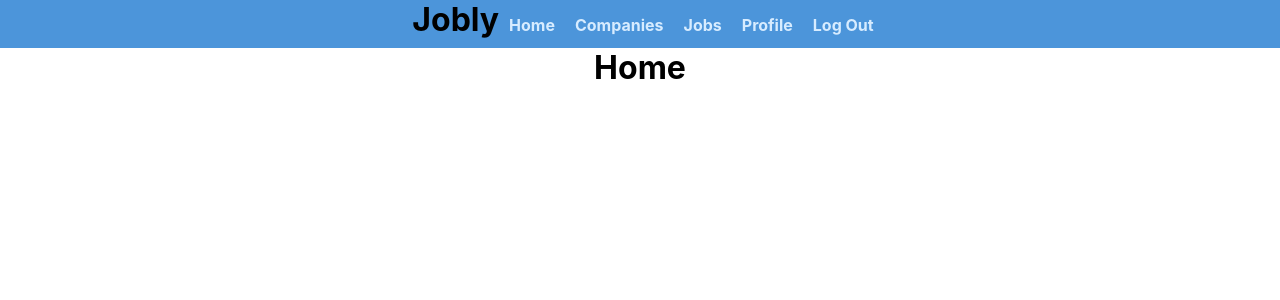
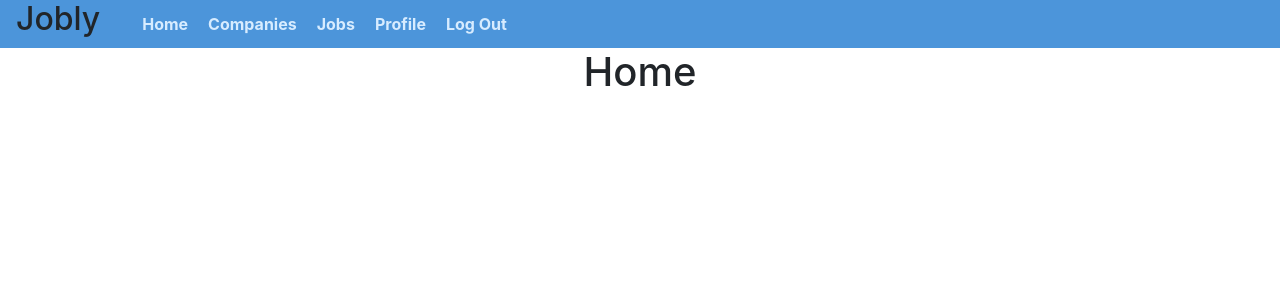
Before and after one commit to snstrong/react-jobly-frontend, a React (Create React App) app: page / in a window 1280 px wide. Shown: the top 300 px of the page. Built offline with nearby package versions, Linux system fonts and the light colour scheme; no server answers.

Commit message:
Add Bootstrap

```diff
--- a/public/index.html
+++ b/public/index.html
@@ -1,14 +1,15 @@
 <!DOCTYPE html>
 <html lang="en">
+
 <head>
   <meta charset="utf-8" />
   <link rel="icon" href="%PUBLIC_URL%/favicon.ico" />
   <meta name="viewport" content="width=device-width, initial-scale=1" />
   <meta name="theme-color" content="#000000" />
-    <meta
-      name="description"
-      content="Web site created using create-react-app"
-    />
+  <meta name="description" content="Jobly Job search platform" />
+  <link href="https://cdn.jsdelivr.net/npm/bootstrap@5.1.1/dist/css/bootstrap.min.css" rel="stylesheet"
+    integrity="sha384-F3w7mX95PdgyTmZZMECAngseQB83DfGTowi0iMjiWaeVhAn4FJkqJByhZMI3AhiU" crossorigin="anonymous">
+
   <link rel="apple-touch-icon" href="%PUBLIC_URL%/logo192.png" />
   <!--
       manifest.json provides metadata used when your web app is installed on a
@@ -26,6 +27,7 @@
     -->
   <title>React App</title>
 </head>
+
 <body>
   <noscript>You need to enable JavaScript to run this app.</noscript>
   <div id="root"></div>
@@ -40,4 +42,5 @@
       To create a production bundle, use `npm run build` or `yarn build`.
     -->
 </body>
+
 </html>
--- a/src/App.css
+++ b/src/App.css
@@ -3,6 +3,7 @@
   padding: 0px;
 }
 
-body {
+h1,
+h2 {
   text-align: center;
 }
```
Lines whose indentation alone changed are shown as unchanged.
